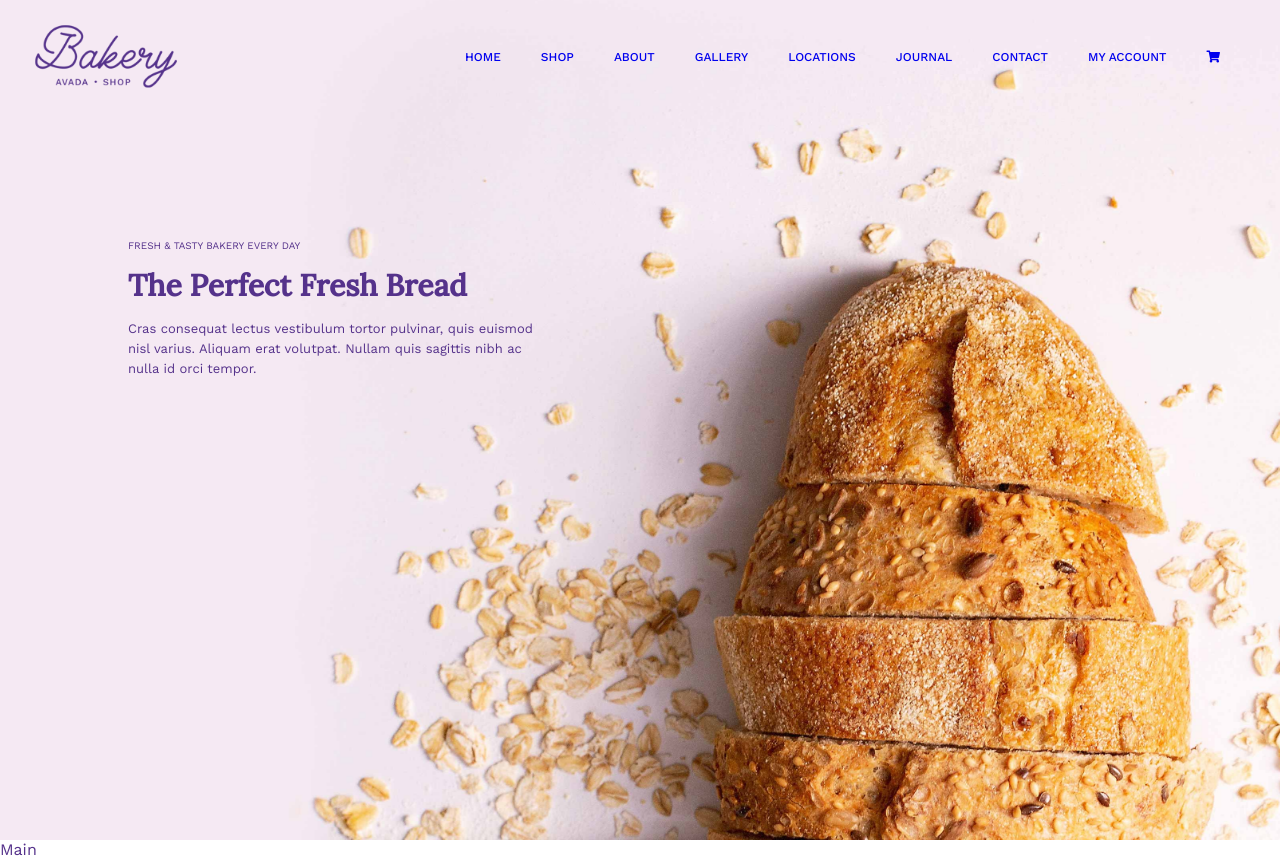
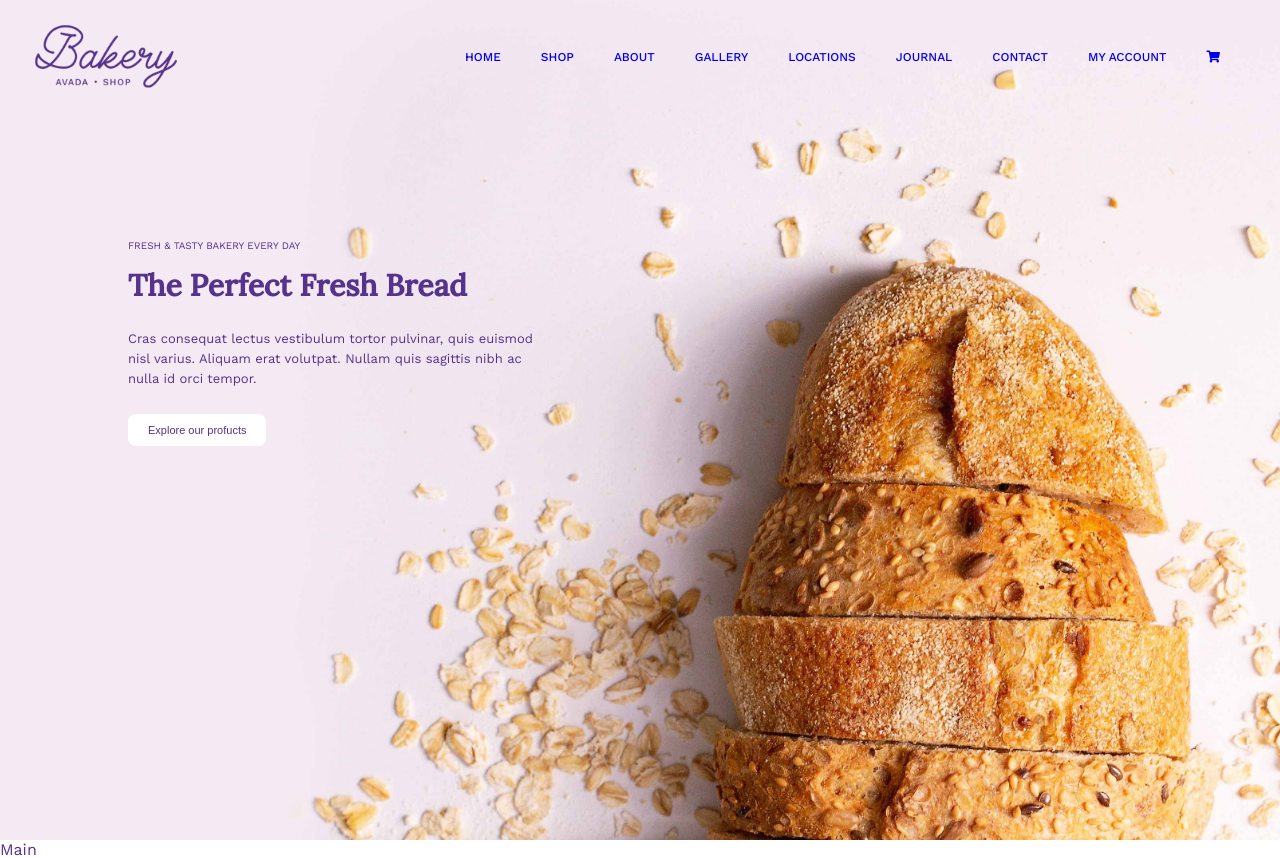
Before and after one commit to mariklim/proj-html-vuejs, a Vue app: page / in a window 1280 px wide. Shown: the top 857 px of the page. Built offline with nearby package versions, Linux system fonts and the light colour scheme.

Commit message:
aggiunto style per hero header

```diff
--- a/src/assets/style/common.scss
+++ b/src/assets/style/common.scss
@@ -26,3 +26,23 @@ ul{
 a{
     text-decoration: none;
 }
+
+//btn
+
+.btn_white{
+    background-color: white;
+    border: 0;
+    border-radius: .5rem;
+    padding: .625rem 1.25rem;
+    font-size: .6875rem;
+    color:$main_color;
+}
+
+.btn_lilac{
+    background-color: $main_color;
+    border: 0;
+    border-radius: .5rem;
+    padding: .625rem 1.25rem;
+    font-size: .6875rem;
+    color:white;
+}
--- a/src/components/Hero.vue
+++ b/src/components/Hero.vue
@@ -10,6 +10,7 @@
           orci tempor.
         </p>
       </div>
+      <button class="btn_white">Explore our profucts</button>
     </div>
   </section>
 </template>
@@ -39,7 +40,7 @@ export default {
   .text {
     width: 40%;
     h2 {
-      padding: 0.9375rem 0;
+      padding-top: .9375rem;
       font-family: "Lora", serif;
       font-size: 1.875rem;
     }
@@ -47,9 +48,10 @@ export default {
       font-weight: 400;
       font-size: 0.625rem;
     }
-    p{
-        font-size: .8125rem;
-        line-height: 1.25rem;
+    p {
+      font-size: 0.8125rem;
+      line-height: 1.25rem;
+      padding: 1.5625rem 0;
     }
   }
 }
```
